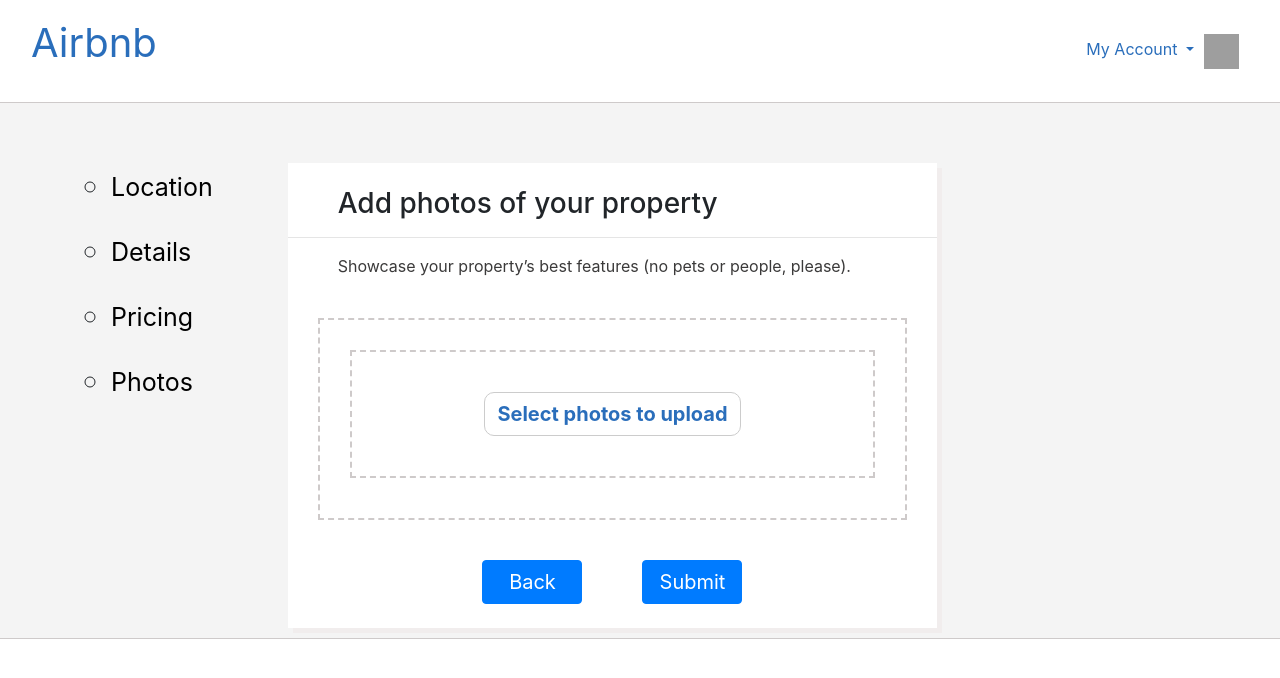
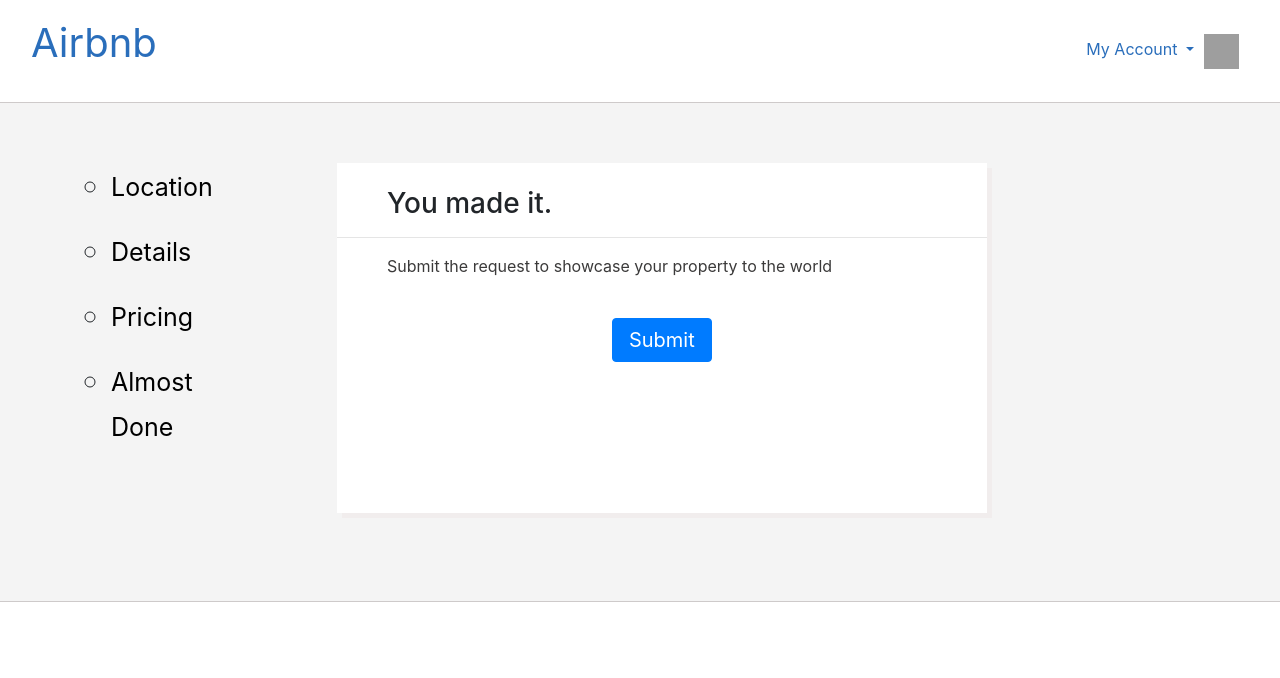
Before and after one commit to shreyamkela/airbnb-prototype, a React (Create React App) app in the folder frontend/: page /listproperty/photos in a window 1280 px wide. Shown: the top 678 px of the page. Built offline with nearby package versions, Linux system fonts and the light colour scheme; sample sign-in values are in the browser's storage; grey boxes are pictures that could not be loaded.

Commit message:
some changes to frontend. bug fixes

```diff
--- a/frontend/src/components/ListPropertyPhotos/photos.js
+++ b/frontend/src/components/ListPropertyPhotos/photos.js
@@ -68,15 +68,6 @@ class photos extends Component
             .then(response => {
                 if(response.status === 200){
                     var propertyId = response.data
-                    let formData = new FormData();
-                    formData.append('jpg', this.state.selectedFile);
-                    axios.post(`${PROPERTY_URL}/upload/${propertyId}`,formData)
-                        .then(response2 => {
-                            if(response2.status === 200){
-                                console.log("Property Posted Successfully")
-                                this.setState({
-                                    flag:true
-                                })
                     swal("Congratulations", "Property posted successfully", "success");
                             localStorage.removeItem("country")
                             localStorage.removeItem("address")
@@ -91,13 +82,6 @@ class photos extends Component
                             localStorage.removeItem("availableStart")
                             localStorage.removeItem("availableEnd")
                             localStorage.removeItem("pricePerNight")
-                            }
-                        })
-                        //#TODO:
-                        //For Kavina:
-                        // access propertyId that is initialized above and add it to the owner's dashboard.
-
-                        //updating the owner dashboard database and adding this property under the owner
                         const owner_update_data = {
                             "OwnerId" : localStorage.getItem("userId"),
                             "PropertyId" : propertyId
@@ -250,23 +234,11 @@ class photos extends Component
                         <div class="container">
                             <div class="formbody">
                                 <br/>
-                                <h3 class="heading4">Add photos of your property</h3><hr/>
+                                <h3 class="heading4">You made it.</h3><hr/>
                                 <p class="text">
-                                    Showcase your property’s best features (no pets or people, please).
+                                    Submit the request to showcase your property to the world
                                 </p>
-                                <div class="text-center photouploadbox">
-                                    {/* {<form>
-                                    <label class="file-upload-button">
-                                        Select photos to upload
-                                        <input type="file" id="filename" name="selectedFile" onChange = {this.fileChangeHandler}/><br/>
-                                    </label>
-                                    </form>} */}
-                                    {uploadForm}
-                                </div>
                                 <center>
-                                    <button class="btn btn-primary save-button" onClick={this.BackButton}>
-                                        <span>Back</span>
-                                    </button>
                                     <button class="btn btn-primary save-button" onClick={this.SubmitButton}>
                                         <span>Submit</span>
                                     </button>
--- a/frontend/src/components/SideNavbar.js
+++ b/frontend/src/components/SideNavbar.js
@@ -32,7 +32,7 @@ class SideNavbar extends Component
                             <a class="sidebaritems" href="/listproperty/price">Pricing</a>
                         </li>
                         <li class="itemlist">
-                            <a class="sidebaritems" href="/listproperty/photos">Photos</a>
+                            <a class="sidebaritems" href="/listproperty/photos">Almost Done</a>
                         </li>
                     </ul>
                 </div>
```
Lines whose indentation alone changed are shown as unchanged.
